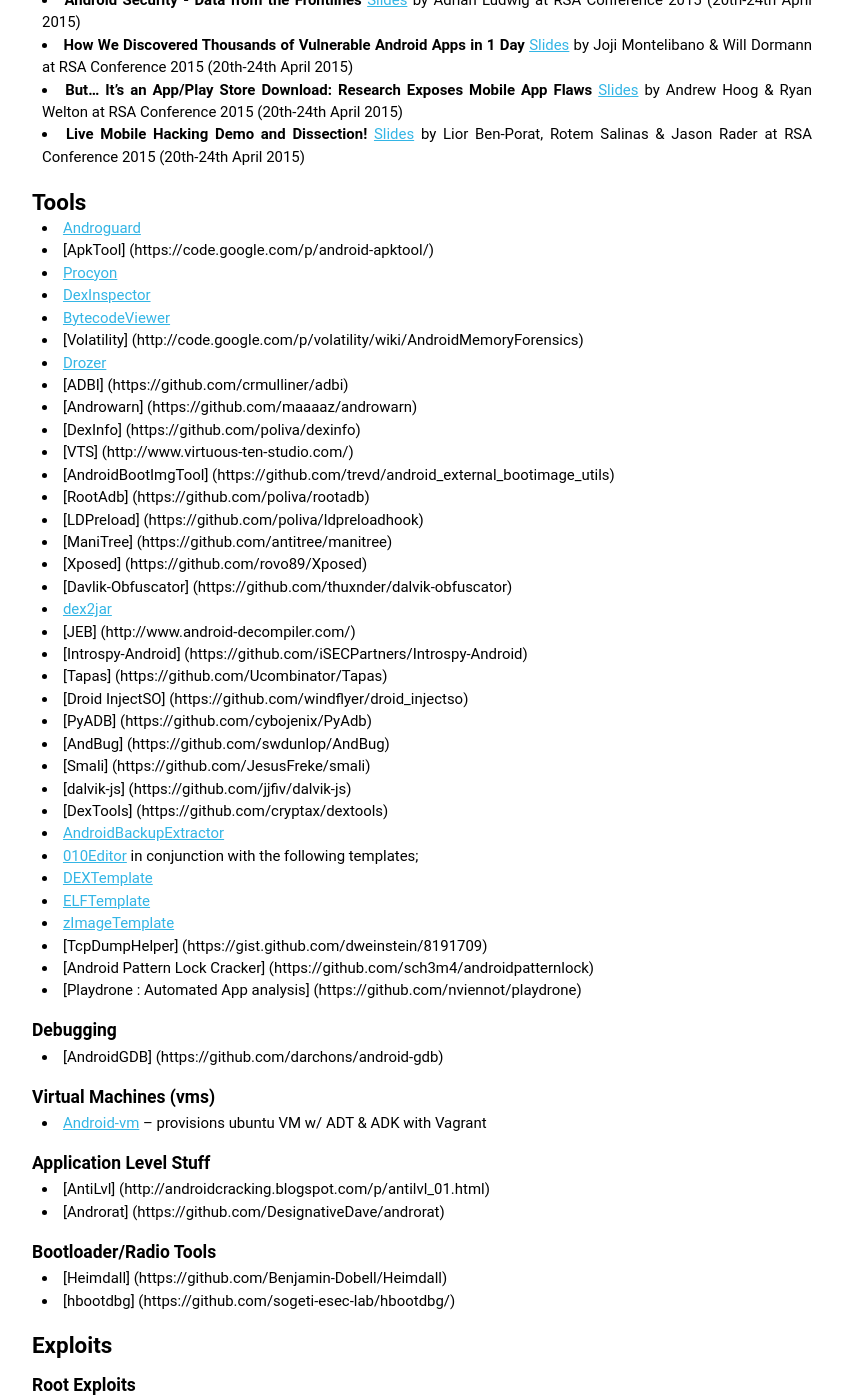
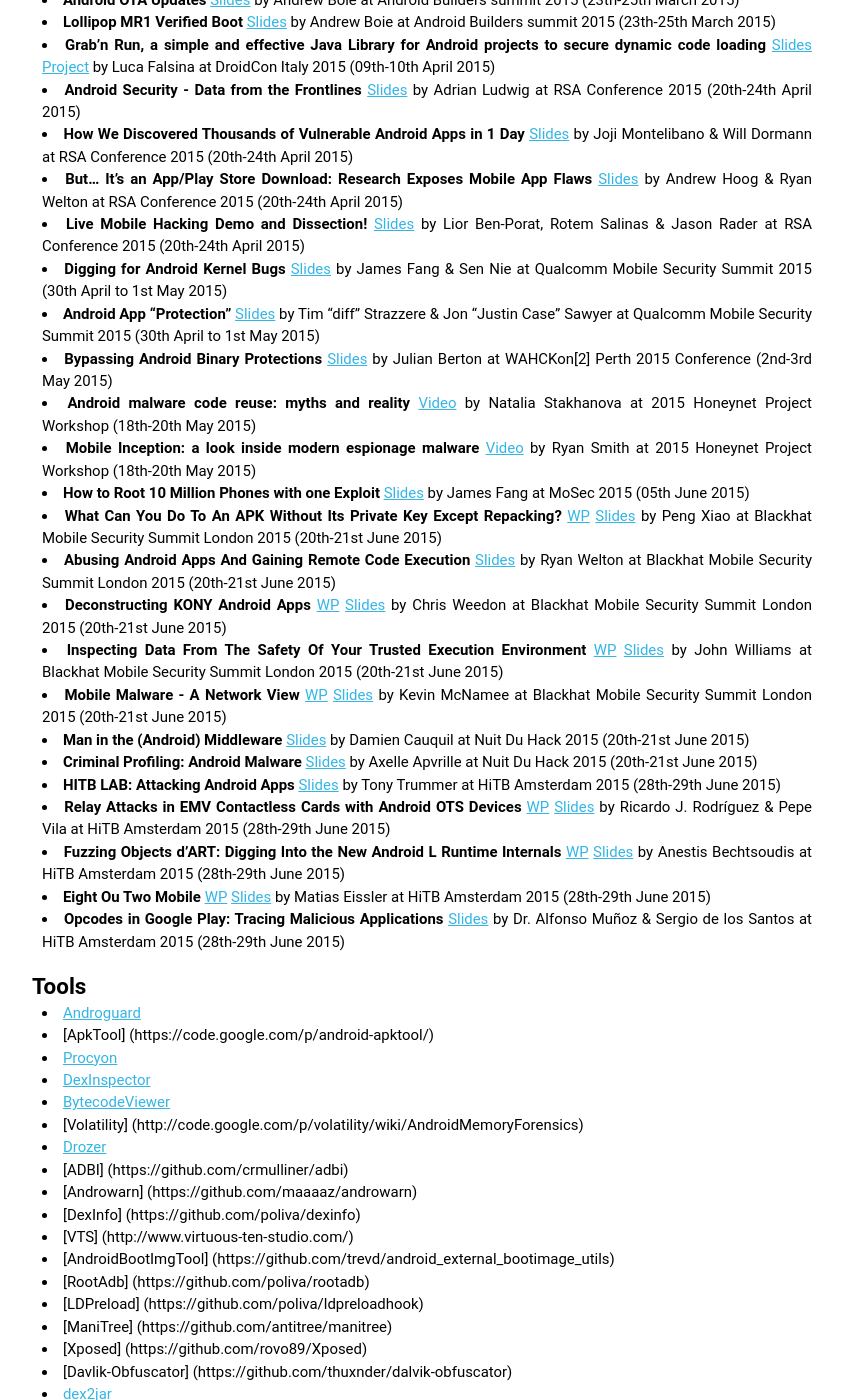
Before and after one commit to droidsec/droidsec.github.io, a Jekyll site: the page built from wiki/index.md, in a window 1280 px wide and 1400 px high, scrolled down 7475 px. Shown: the whole window, without its empty margins (218-1061 px from the left). Built offline with Jekyll 4.4.1, drawn with Linux system fonts in a browser that asks for light colours; Markdown is read by kramdown in place of the engine named in the settings; some of the changed text lies outside the part shown.

Commit message:
Update index.md

```diff
--- a/wiki/index.md
+++ b/wiki/index.md
@@ -57,6 +57,7 @@
 * **Android: From Reversing to Decompilation** [WP](http://media.blackhat.com/bh-ad-11/Desnos/bh-ad-11-DesnosGueguen-Andriod-Reversing_to_Decompilation_WP.pdf) [Slides](https://media.blackhat.com/bh-ad-11/Desnos/bh-ad-11-DesnosGueguen-Andriod-Reversing_to_Decompilation_Slides.pdf) by Anthony Desnos & Geoffroy Gueguen  at Black Hat Abu Dhabi 2011 (14th-15th December 2011)
 * **Bypassing the Android Permission Model** [Slides](http://hackinparis.com/slides/hip2k12/Georgia-androidpermissions.pdf) by Georgia Weidman at Hack In Paris 2012 (18th-22nd June 2012)
 * **Android Malware Heuristics** [EN](http://www.slideshare.net/MasataNishida/avtokyo2012-android-malware-heuristicsen) [JP](http://www.slideshare.net/MasataNishida/av-tokyo2012-androidmalawareheuristicsjp) by Masata Nishida at AVTOKYO 2012 (17th November 2012)
+* **Android Mind Reading: Memory Acquisition and Analysis with DMD and Volatility** [Video](http://www.shmoocon.org/2012/videos/Slyve-AndroidMindReading.m4v) [Slides](http://www.shmoocon.org/2012/presentations/Android_Mind_Reading.pdf) by Joe Sylve at Shmoocon 2012
 * **Detecting Repackaged Smartphone Applications in Third-Party Android Marketplaces** [Slides](http://www.csc.ncsu.edu/faculty/jiang/pubs/CODASPY12.pdf) by Wu Zhou, Yajin Zhou, Xuxian Jiang & Peng Ning at CODASPY 2012
 * **Dissecting Android Malware: Characterization and Evolution** [Slides](http://www.csc.ncsu.edu/faculty/jiang/pubs/OAKLAND12.pdf) by Yajin Zhou & Xuxian Jiang at Oakland 2012
 * **RiskRanker: Scalable and Accurate Zero-day Android Malware Detection** [Slides](http://www.cs.ncsu.edu/faculty/jiang/pubs/MOBISYS12.pdf) by Michael Grace, Yajin Zhou, Qiang Zhang, Shihong Zou & Xuxian Jiang at MOBISYS 2012
@@ -73,9 +74,11 @@
 * **Mapping & Evolution of Android Permissions** [Slides](http://www.countermeasure2012.com/presentations/LANIER_REITER.pdf) by Zach Lanier & Andrew Reiter at CounterMeasure 2012
 * **Into The Droid - Gaining Access to Android User Data** [Slides](https://www.defcon.org/images/defcon-20/dc-20-presentations/Cannon/DEFCON-20-Cannon-Into-The-Droid.pdf) by Thomas Cannon at Defcon 20 2012
 * **Dissecting the Android Bouncer** [Slides](https://jon.oberheide.org/files/summercon12-bouncer.pdf) by Jon Oberheide and Charlie Miller at SummerCon 2012
+* **Physical Drive-by Downloads** [Slides](http://kyleosborn.com/android/AndroidPhySec.pdf) by Kyle Osborn at DerbyCon 2012
 * **Woodpecker - Systematic Detection of Capability Leaks in Stock Android Smartphones** [Slides](http://www.csc.ncsu.edu/faculty/jiang/pubs/NDSS12_WOODPECKER.pdf) by Michael Grace, Yajin Zhou, Zhi Wang, Xuxian Jiang at NDSS 2012
 * **Android - Bytecode Obfuscation bringing x86 fuckups to dalvik** [Slides](http://www.sec.t-labs.tu-berlin.de/spring/content/spring7_14_slides_schulz.pdf) by Patrick Schulz
 * **Android Application Reverse Engineering & Defenses** [Slides](http://bluebox.com/wp-content/uploads/2013/05/AndroidREnDefenses201305.pdf) by Patrick Schulz & Felix Matenaar at SOURCE Dublin 2013
+* **Armor for your Android Apps** [Video](http://www.shmoocon.org/2013/videos/Shmoocon%202013%20-%20Armoring%20Your%20Android%20Apps.mp4) by Roman Faynberg at Shmoocon 2013
 * **Fast, Scalable Detection of “Piggybacked” Mobile Applications** [Slides](http://www.csc.ncsu.edu/faculty/jiang/pubs/CODASPY13.pdf) by Wu Zhou, Yajin Zhou, Michael Grace, Xuxian Jiang & Shihong Zou at CODASPY 2013
 * **Playing Hide and Seek with Dalvik Executables** [Slides](https://www.fortiguard.com/uploads/general/Hidex_Paper.pdf) by Axelle Apvrille at Hacktivity 2013
 * **PatchDroid: Scalable Third-Party Security Patches for Android Devices** [Slides](http://www.mulliner.org/collin/academic/publications/patchdroid.pdf) by Collin Mulliner, Jon Oberheide, William Robertson & Engin Kirda
@@ -212,6 +215,25 @@
 * **How We Discovered Thousands of Vulnerable Android Apps in 1 Day** [Slides](http://www.rsaconference.com/writable/presentations/file_upload/hta-t08-how-we-discovered-thousands-of-vulnerable-android-apps-in-1-day_final.pdf) by Joji Montelibano & Will Dormann at RSA Conference 2015 (20th-24th April 2015)
 * **But... It’s an App/Play Store Download: Research Exposes Mobile App Flaws** [Slides](http://www.rsaconference.com/writable/presentations/file_upload/br-w01-but-it_s-an-app-play-store-download-research-exposes-mobile-app-flaws.pdf) by Andrew Hoog & Ryan Welton at RSA Conference 2015 (20th-24th April 2015)
 * **Live Mobile Hacking Demo and Dissection!** [Slides](http://www.rsaconference.com/writable/presentations/file_upload/mbs-w02-live-mobile-hacking-demo-and-dissection.pdf) by Lior Ben-Porat, Rotem Salinas & Jason Rader at RSA Conference 2015 (20th-24th April 2015)
+* **Digging for Android Kernel Bugs**  [Slides](http://www.slideshare.net/jiahongfang5/qualcomm2015-jfang-nforest) by James Fang & Sen Nie at Qualcomm Mobile Security Summit 2015 (30th April to 1st May 2015)
+* **Android App "Protection"**  [Slides](http://strazzere.com/papers/AAP-QPSI.pdf) by Tim "diff" Strazzere & Jon "Justin Case" Sawyer at Qualcomm Mobile Security Summit 2015 (30th April to 1st May 2015)
+* **Bypassing Android Binary Protections** [Slides](https://drive.google.com/file/d/0B2helxocEfixN0NLbE5DVmY0TFE/view?usp=sharing) by Julian Berton at WAHCKon[2] Perth 2015 Conference (2nd-3rd May 2015)
+* **Android malware code reuse: myths and reality** [Video](https://www.youtube.com/watch?v=_9Bo92Xu0GA&feature=youtu.be&t=8203) by Natalia Stakhanova at 2015 Honeynet Project Workshop (18th-20th May 2015)
+* **Mobile Inception: a look inside modern espionage malware** [Video](https://www.youtube.com/watch?v=_9Bo92Xu0GA&feature=youtu.be&t=10358) by Ryan Smith at 2015 Honeynet Project Workshop (18th-20th May 2015)
+* **How to Root 10 Million Phones with one Exploit** [Slides](http://www.slideshare.net/jiahongfang5/mosec2015-jfang) by James Fang at MoSec 2015 (05th June 2015)
+* **What Can You Do To An APK Without Its Private Key Except Repacking?** [WP](https://www.blackhat.com/docs/ldn-15/materials/london-15-Xiao-What-Can-You-Do-To-An-APK-Without-Its-Private-Key-wp.pdf) [Slides](https://www.blackhat.com/docs/ldn-15/materials/london-15-Xiao-What-Can-You-Do-To-An-APK-Without-Its-Private-Key.pdf) by Peng Xiao at Blackhat Mobile Security Summit London 2015 (20th-21st June 2015)
+* **Abusing Android Apps And Gaining Remote Code Execution**  [Slides](https://www.blackhat.com/docs/ldn-15/materials/london-15-Welton-Abusing-Android-Apps-And-Gaining-Remote-Code-Execution.pdf) by Ryan Welton at Blackhat Mobile Security Summit London 2015 (20th-21st June 2015)
+* **Deconstructing KONY Android Apps** [WP](https://www.blackhat.com/docs/ldn-15/materials/london-15-Weedon-Deconstructing-Kony-Android-Apps-wp.pdf) [Slides](https://www.blackhat.com/docs/ldn-15/materials/london-15-Weedon-Deconstructing-Kony-Android-Apps.pdf) by Chris Weedon at Blackhat Mobile Security Summit London 2015 (20th-21st June 2015)
+* **Inspecting Data From The Safety Of Your Trusted Execution Environment** [WP](https://www.blackhat.com/docs/ldn-15/materials/london-15-Williams-Inspecting-Data-From-The-Safety-Of-Your-Trusted-Execution-Environment-wp.pdf) [Slides](https://www.blackhat.com/docs/ldn-15/materials/london-15-Williams-Inspecting-Data-From-The-Safety-Of-Your-Trusted-Execution-Environment.pdf) by John Williams at Blackhat Mobile Security Summit London 2015 (20th-21st June 2015)
+* **Mobile Malware - A Network View** [WP](https://www.blackhat.com/docs/ldn-15/materials/london-15-McNamee-Mobile-Malware-A-Network-View-wp.pdf) [Slides](https://www.blackhat.com/docs/ldn-15/materials/london-15-McNamee-Mobile-Malware-A-Network-View.pdf) by Kevin McNamee at Blackhat Mobile Security Summit London 2015 (20th-21st June 2015)
+* **Man in the (Android) Middleware** [Slides](http://virtualabs.fr/ndh15/Man-in-the-Android-Middleware.zip) by Damien Cauquil at Nuit Du Hack 2015 (20th-21st June 2015)
+* **Criminal Profiling: Android Malware** [Slides](http://www.mediafire.com/view/99s4pyrx8y9e6t9/profiling-ndh2k15-forrelease.pdf) by Axelle Apvrille at Nuit Du Hack 2015 (20th-21st June 2015)
+* **HITB LAB: Attacking Android Apps** [Slides](http://conference.hitb.org/hitbsecconf2015ams/wp-content/uploads/2014/12/D1T3-Tony-Trummer-Attacking-Android-Apps.pdf) by Tony Trummer at HiTB Amsterdam 2015 (28th-29th June 2015)
+* **Relay Attacks in EMV Contactless Cards with Android OTS Devices** [WP](http://conference.hitb.org/hitbsecconf2015ams/wp-content/uploads/2014/12/WHITEPAPER-Relay-Attacks-in-EMV-Contactless-Cards.pdf) [Slides](http://conference.hitb.org/hitbsecconf2015ams/wp-content/uploads/2014/12/D1T1-R.-Rodriguez-P.-Vila-Relay-Attacks-in-EMV-Contactless-Cards-with-Android-OTS-Devices.pdf) by Ricardo J. Rodríguez & Pepe Vila at HiTB Amsterdam 2015 (28th-29th June 2015)
+* **Fuzzing Objects d’ART: Digging Into the New Android L Runtime Internals** [WP](http://conference.hitb.org/hitbsecconf2015ams/wp-content/uploads/2014/12/WHITEPAPER-Fuzzing-Objects-d%E2%80%99ART.pdf) [Slides](http://conference.hitb.org/hitbsecconf2015ams/wp-content/uploads/2014/12/D1T2-Anestis-Bechtsoudis-Fuzzing-Objects-d%E2%80%99-ART.pdf) by Anestis Bechtsoudis at HiTB Amsterdam 2015 (28th-29th June 2015)
+* **Eight Ou Two Mobile** [WP](http://conference.hitb.org/hitbsecconf2015ams/wp-content/uploads/2014/12/WHITEPAPER-Eight-ou-Two-Mobile.pdf) [Slides](http://conference.hitb.org/hitbsecconf2015ams/wp-content/uploads/2014/12/D2T1-Matias-Eissler-Eight-Ou-Two-Mobile.pdf) by Matias Eissler at HiTB Amsterdam 2015 (28th-29th June 2015)
+* **Opcodes in Google Play: Tracing Malicious Applications**  [Slides](http://conference.hitb.org/hitbsecconf2015ams/wp-content/uploads/2014/12/D2T2-Alfonso-Munoz-and-Sergio-de-los-Santos-Opcodes-in-Google-Play.pdf) by Dr. Alfonso Muñoz & Sergio de los Santos at HiTB Amsterdam 2015 (28th-29th June 2015)
+
 
 
 ## Tools
```
